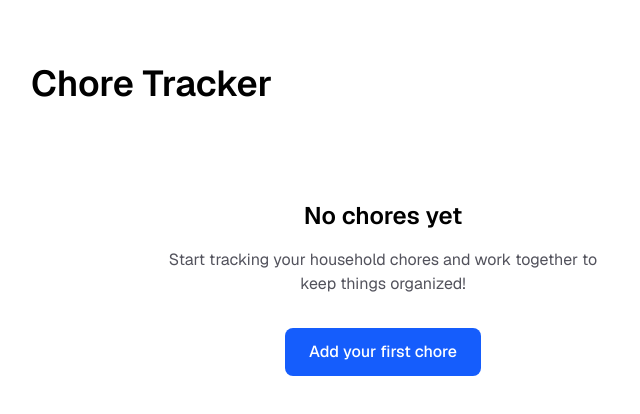
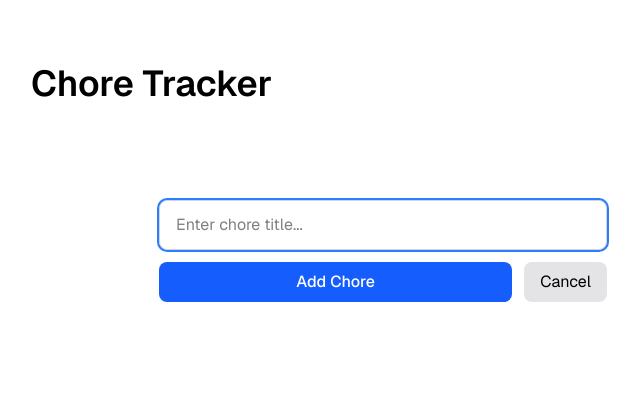
Before and after one commit to ishita03133/chore-tracker, a Next.js app: page / in a window 1280 px wide. Both pictures are taken after a click on the button "Add your first chore". Shown: the top 414 px of the page, without its empty margins (257-897 px from the left). Built offline with nearby package versions, Linux system fonts and the light colour scheme.

Commit message:
first interaction add flow

```diff
--- a/src/app/page.tsx
+++ b/src/app/page.tsx
@@ -70,6 +70,59 @@ export default function Home() {
   // Starting with an empty array - no chores yet
   const [chores, setChores] = useState<Chore[]>([]);
 
+  // State to control whether the "add chore" input form is visible
+  // When true, the input form is shown; when false, it's hidden
+  // This allows us to show/hide the form without losing the input value
+  const [isAddingChore, setIsAddingChore] = useState(false);
+
+  // State to store the text the user is typing for a new chore title
+  // This is separate from the chores array - it's just temporary input
+  const [newChoreTitle, setNewChoreTitle] = useState("");
+
+  /* ============================================
+     FUNCTION - Add New Chore
+     ============================================
+     This function creates a new chore and adds it to the chores array.
+
+     State changes explained:
+     1. setChores: Adds the new chore to the array
+        - Uses spread operator (...) to copy existing chores
+        - Adds the new chore at the end
+        - React detects this change and re-renders the component
+
+     2. setNewChoreTitle: Clears the input field
+        - Resets to empty string so user can type a new chore
+
+     3. setIsAddingChore: Hides the input form
+        - Sets to false to hide the form after submission
+        - The empty state will disappear because chores.length > 0
+  */
+  const handleAddChore = () => {
+    // Don't add empty chores - check if there's actual text
+    if (newChoreTitle.trim() === "") {
+      return; // Exit early if input is empty
+    }
+
+    // Create a new chore object with all required properties
+    const newChore: Chore = {
+      id: Date.now(), // Use current timestamp as unique ID (simple approach)
+      title: newChoreTitle.trim(), // Remove extra spaces from start/end
+      completed: false, // New chores start as not completed
+      assigneeIds: [], // No assignees yet - empty array
+      categoryId: undefined, // No category assigned - optional field
+    };
+
+    // Update state: Add the new chore to the array
+    // Spread operator (...) copies all existing chores, then adds the new one
+    setChores([...chores, newChore]);
+
+    // Clear the input field
+    setNewChoreTitle("");
+
+    // Hide the input form (it will stay hidden because chores.length > 0 now)
+    setIsAddingChore(false);
+  };
+
   return (
     <div className="flex min-h-screen items-center justify-center bg-zinc-50 font-sans dark:bg-black">
       {/* Main content container with centered layout and max width */}
@@ -87,16 +140,20 @@ export default function Home() {
             How it works:
             - We check if chores.length === 0 (no chores in the array)
             - If true: Show the empty state with message and button
-            - If false: We would show the list of chores (not implemented yet)
+            - If false: Show the list of chores (or input form if adding)
 
-            The empty state encourages users to get started by:
-            1. Showing a friendly message
-            2. Explaining the collaborative purpose
-            3. Providing a clear call-to-action button
+            State changes explained:
+            - When user clicks "Add your first chore", setIsAddingChore(true)
+              This shows the input form inline
+            - When a chore is added, chores.length becomes > 0
+              This automatically hides the empty state (the condition becomes false)
         */}
         {chores.length === 0 ? (
           /* Empty state - shown when there are no chores */
           <div className="w-full flex flex-col items-center justify-center py-16 px-8">
+            {/* Show message and button only if input form is NOT visible */}
+            {!isAddingChore ? (
+              <>
                 {/* Main empty state message */}
                 <h2 className="text-2xl font-semibold text-black dark:text-zinc-50 mb-4 text-center">
                   No chores yet
@@ -108,23 +165,80 @@ export default function Home() {
                 </p>
 
                 {/* Primary call-to-action button */}
-            {/* Note: This button doesn't do anything yet - it's a placeholder for future functionality */}
+                {/* Clicking this reveals the inline input form */}
                 <button
                   onClick={() => {
-                // Button does nothing yet - functionality will be added later
-                console.log("Add chore button clicked - functionality coming soon!");
+                    // State change: Show the input form
+                    // setIsAddingChore(true) updates the state, React re-renders,
+                    // and the input form appears inline below
+                    setIsAddingChore(true);
                   }}
                   className="px-6 py-3 bg-blue-600 hover:bg-blue-700 text-white rounded-lg transition-colors font-medium"
                 >
                   Add your first chore
                 </button>
+              </>
+            ) : (
+              /* Inline input form - appears when user clicks "Add your first chore" */
+              <div className="w-full max-w-md">
+                <input
+                  type="text"
+                  value={newChoreTitle}
+                  onChange={(e) => {
+                    // State change: Update the input value as user types
+                    // setNewChoreTitle updates state, React re-renders,
+                    // and the input shows the new text
+                    setNewChoreTitle(e.target.value);
+                  }}
+                  onKeyDown={(e) => {
+                    // Allow submitting by pressing Enter key
+                    if (e.key === "Enter") {
+                      handleAddChore();
+                    }
+                    // Allow canceling by pressing Escape key
+                    if (e.key === "Escape") {
+                      setIsAddingChore(false);
+                      setNewChoreTitle("");
+                    }
+                  }}
+                  placeholder="Enter chore title..."
+                  autoFocus // Automatically focus the input when it appears
+                  className="w-full px-4 py-3 mb-3 border border-zinc-300 dark:border-zinc-700 rounded-lg bg-white dark:bg-zinc-800 text-black dark:text-zinc-50 focus:outline-none focus:ring-2 focus:ring-blue-500"
+                />
+                <div className="flex gap-3">
+                  {/* Submit button - creates the chore */}
+                  <button
+                    onClick={handleAddChore}
+                    className="flex-1 px-4 py-2 bg-blue-600 hover:bg-blue-700 text-white rounded-lg transition-colors font-medium"
+                  >
+                    Add Chore
+                  </button>
+                  {/* Cancel button - hides the form without creating a chore */}
+                  <button
+                    onClick={() => {
+                      // State change: Hide the form and clear input
+                      setIsAddingChore(false);
+                      setNewChoreTitle("");
+                    }}
+                    className="px-4 py-2 bg-zinc-200 hover:bg-zinc-300 dark:bg-zinc-700 dark:hover:bg-zinc-600 text-black dark:text-zinc-50 rounded-lg transition-colors"
+                  >
+                    Cancel
+                  </button>
+                </div>
+              </div>
+            )}
           </div>
         ) : (
-          /* This section will show the list of chores when they exist */
-          /* Not implemented yet - will be added in future updates */
+          /* This section shows when chores exist */
+          /* The empty state automatically disappears because chores.length > 0 */
           <div className="w-full">
+            {/* Placeholder for future chore list display */}
             <p className="text-zinc-600 dark:text-zinc-400">
               Chores list will appear here (coming soon)
+            </p>
+            {/* Show count for now */}
+            <p className="text-sm text-zinc-500 dark:text-zinc-500 mt-2">
+              {chores.length} {chores.length === 1 ? "chore" : "chores"} created
             </p>
           </div>
         )}
```
Lines whose indentation alone changed are shown as unchanged.
